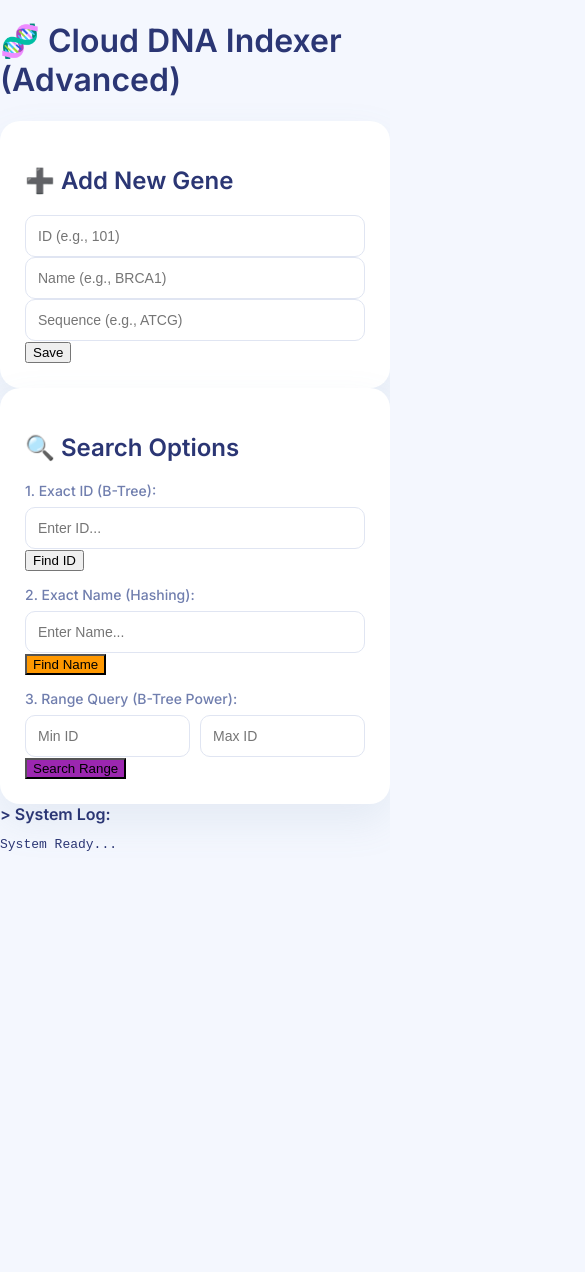
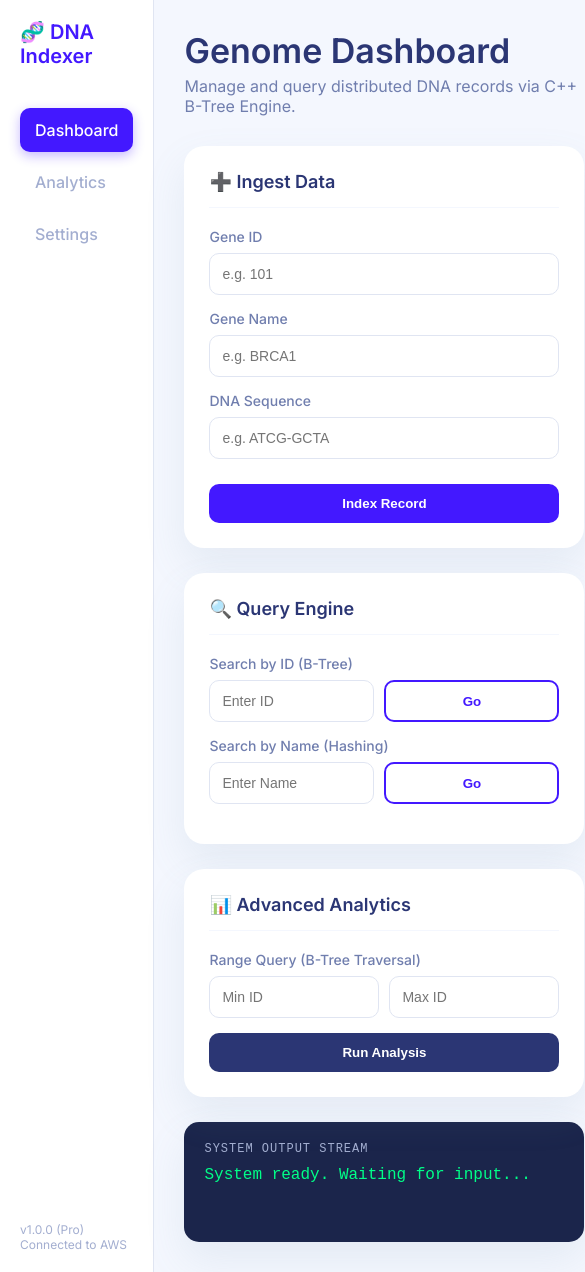
Before and after one commit to ahmedbutt2204/cloud-dna-indexer, a React (Create React App) app in the folder frontend/: page / in a window 390 px wide. Shown: the top 1272 px of the page, 585 px wide, since content can reach past the window. Before the commit the page ends 865 px from the top, so only its background shows below. Built offline with nearby package versions, Linux system fonts and the light colour scheme.

Commit message:
Frontend: Implemented Sidebar navigation and Responsive Dashboard Grid

```diff
--- a/frontend/src/App.js
+++ b/frontend/src/App.js
@@ -1,3 +1,4 @@
+// FILE: frontend/src/App.js
 import React, { useState } from 'react';
 import './App.css';
 
@@ -9,19 +10,20 @@ function App() {
   const [searchName, setSearchName] = useState('');
   const [minRange, setMinRange] = useState('');
   const [maxRange, setMaxRange] = useState('');
-  const [message, setMessage] = useState('System Ready...');
+  const [message, setMessage] = useState('System ready. Waiting for input...');
 
+  // --- LOGIC FUNCTIONS (SAME AS BEFORE) ---
   const handleAdd = async () => {
     if(!id || !name || !sequence) { setMessage("Error: Please fill all fields"); return; }
-    setMessage("Sending data to Cloud Backend...");
+    setMessage("Processing... Sending data to Cloud Backend.");
     try {
       const res = await fetch(`http://localhost:8080/add?id=${id}&name=${name}&sequence=${sequence}`, { method: 'POST' });
       const data = await res.json();
       if(data.status === "success") {
-        setMessage(`✅ Success! Gene '${name}' (ID: ${id}) saved.`);
+        setMessage(`✅ Success! Gene '${name}' (ID: ${id}) has been indexed in the B-Tree.`);
         setId(''); setName(''); setSequence('');
       } else { setMessage("❌ Error: Server rejected data."); }
-    } catch (error) { setMessage("❌ Error: Backend not running."); }
+    } catch (error) { setMessage("❌ Error: Backend connection failed. Is the C++ server running?"); }
   };
 
   const handleSearchById = async () => {
@@ -29,8 +31,8 @@ function App() {
     try {
       const res = await fetch(`http://localhost:8080/search?id=${searchId}`);
       const data = await res.json();
-      if (data.found) setMessage(`✅ FOUND (B-Tree):\nID: ${searchId}\nName: ${data.name}\nSeq: ${data.sequence}`);
-      else setMessage(`⚠️ ID ${searchId} not found.`);
+      if (data.found) setMessage(`✅ FOUND (via B-Tree Search):\nID: ${searchId}\nName: ${data.name}\nSeq: ${data.sequence}`);
+      else setMessage(`⚠️ ID ${searchId} not found in database.`);
     } catch (error) { setMessage("❌ Connection Failed."); }
   };
 
@@ -39,71 +41,105 @@ function App() {
     try {
       const res = await fetch(`http://localhost:8080/search?name=${searchName}`);
       const data = await res.json();
-      if (data.found) setMessage(`✅ FOUND (Hashing):\nName: ${searchName}\nID: ${data.id}\nSeq: ${data.sequence}`);
+      if (data.found) setMessage(`✅ FOUND (via Hashing O(1)):\nName: ${searchName}\nID: ${data.id}\nSeq: ${data.sequence}`);
       else setMessage(`⚠️ Name '${searchName}' not found.`);
     } catch (error) { setMessage("❌ Connection Failed."); }
   };
 
-  // --- NEW: RANGE SEARCH ---
   const handleRangeSearch = async () => {
     if(!minRange || !maxRange) return;
-    setMessage(`🔍 Searching B-Tree Range [${minRange} - ${maxRange}]...`);
+    setMessage(`🔍 Executing B-Tree Range Query [${minRange} - ${maxRange}]...`);
     try {
         const res = await fetch(`http://localhost:8080/range?min=${minRange}&max=${maxRange}`);
         const data = await res.json();
-
         if(data.found && data.results.length > 0) {
             let resultText = `✅ Found ${data.count} Genes in Range:\n`;
-            data.results.forEach(g => {
-                resultText += `• [ID: ${g.id}] ${g.name}\n`;
-            });
+            data.results.forEach(g => { resultText += `• ${g.name} (ID: ${g.id})\n`; });
             setMessage(resultText);
-        } else {
-            setMessage("⚠️ No genes found in this range.");
-        }
+        } else { setMessage("⚠️ No genes found in this range."); }
     } catch(error) { setMessage("❌ Connection Failed."); }
   };
 
   return (
-    <div className="container">
-      <h1>🧬 Cloud DNA Indexer (Advanced)</h1>
-
-      <div className="card">
-        <h2>➕ Add New Gene</h2>
-        <input type="number" placeholder="ID (e.g., 101)" value={id} onChange={(e) => setId(e.target.value)} />
-        <input type="text" placeholder="Name (e.g., BRCA1)" value={name} onChange={(e) => setName(e.target.value)} />
-        <input type="text" placeholder="Sequence (e.g., ATCG)" value={sequence} onChange={(e) => setSequence(e.target.value)} />
-        <button onClick={handleAdd}>Save</button>
+    <div className="dashboard-layout">
+      {/* SIDEBAR */}
+      <div className="sidebar">
+        <div className="brand">🧬 DNA Indexer</div>
+        <div className="menu-item active">Dashboard</div>
+        <div className="menu-item">Analytics</div>
+        <div className="menu-item">Settings</div>
+        <div style={{marginTop: 'auto', color: '#a3aed0', fontSize: '12px'}}>
+            v1.0.0 (Pro)<br/>Connected to AWS
+        </div>
       </div>
 
-      <div className="card">
-        <h2>🔍 Search Options</h2>
-
-        <div style={{marginBottom: '15px'}}>
-            <label>1. Exact ID (B-Tree):</label>
-            <input type="number" placeholder="Enter ID..." value={searchId} onChange={(e) => setSearchId(e.target.value)} />
-            <button onClick={handleSearchById}>Find ID</button>
+      {/* MAIN CONTENT */}
+      <div className="main-content">
+        <div className="header">
+          <h2>Genome Dashboard</h2>
+          <p>Manage and query distributed DNA records via C++ B-Tree Engine.</p>
         </div>
 
-        <div style={{marginBottom: '15px'}}>
-            <label>2. Exact Name (Hashing):</label>
-            <input type="text" placeholder="Enter Name..." value={searchName} onChange={(e) => setSearchName(e.target.value)} />
-            <button style={{backgroundColor: '#ff9800'}} onClick={handleSearchByName}>Find Name</button>
+        <div className="grid-container">
+
+          {/* CARD 1: ADD DATA */}
+          <div className="card">
+            <h3>➕ Ingest Data</h3>
+            <div className="form-group">
+                <label>Gene ID</label>
+                <input type="number" placeholder="e.g. 101" value={id} onChange={(e) => setId(e.target.value)} />
+            </div>
+            <div className="form-group">
+                <label>Gene Name</label>
+                <input type="text" placeholder="e.g. BRCA1" value={name} onChange={(e) => setName(e.target.value)} />
+            </div>
+            <div className="form-group">
+                <label>DNA Sequence</label>
+                <input type="text" placeholder="e.g. ATCG-GCTA" value={sequence} onChange={(e) => setSequence(e.target.value)} />
+            </div>
+            <button className="btn-primary" onClick={handleAdd}>Index Record</button>
           </div>
 
-        <div>
-            <label>3. Range Query (B-Tree Power):</label>
+          {/* CARD 2: SEARCH */}
+          <div className="card">
+            <h3>🔍 Query Engine</h3>
+
+            <div className="form-group">
+                <label>Search by ID (B-Tree)</label>
                 <div style={{display:'flex', gap:'10px'}}>
+                    <input type="number" placeholder="Enter ID" value={searchId} onChange={(e) => setSearchId(e.target.value)} />
+                    <button className="btn-secondary" onClick={handleSearchById}>Go</button>
+                </div>
+            </div>
+
+            <div className="form-group">
+                <label>Search by Name (Hashing)</label>
+                <div style={{display:'flex', gap:'10px'}}>
+                    <input type="text" placeholder="Enter Name" value={searchName} onChange={(e) => setSearchName(e.target.value)} />
+                    <button className="btn-secondary" onClick={handleSearchByName}>Go</button>
+                </div>
+            </div>
+          </div>
+
+          {/* CARD 3: ADVANCED */}
+          <div className="card">
+             <h3>📊 Advanced Analytics</h3>
+             <label>Range Query (B-Tree Traversal)</label>
+             <div className="range-group">
                 <input type="number" placeholder="Min ID" value={minRange} onChange={(e) => setMinRange(e.target.value)} />
                 <input type="number" placeholder="Max ID" value={maxRange} onChange={(e) => setMaxRange(e.target.value)} />
              </div>
-            <button style={{backgroundColor: '#9c27b0'}} onClick={handleRangeSearch}>Search Range</button>
-        </div>
+             <button className="btn-primary" style={{marginTop:'15px', background:'#2b3674'}} onClick={handleRangeSearch}>Run Analysis</button>
           </div>
 
-      <div className="result-box">
-        <strong>> System Log:</strong><br/>
-        <pre>{message}</pre>
+        </div>
+
+        {/* LOGS */}
+        <div className="log-area">
+            <span className="log-label">System Output Stream</span>
+            {message}
+        </div>
+
       </div>
     </div>
   );
```
Lines whose indentation alone changed are shown as unchanged.
